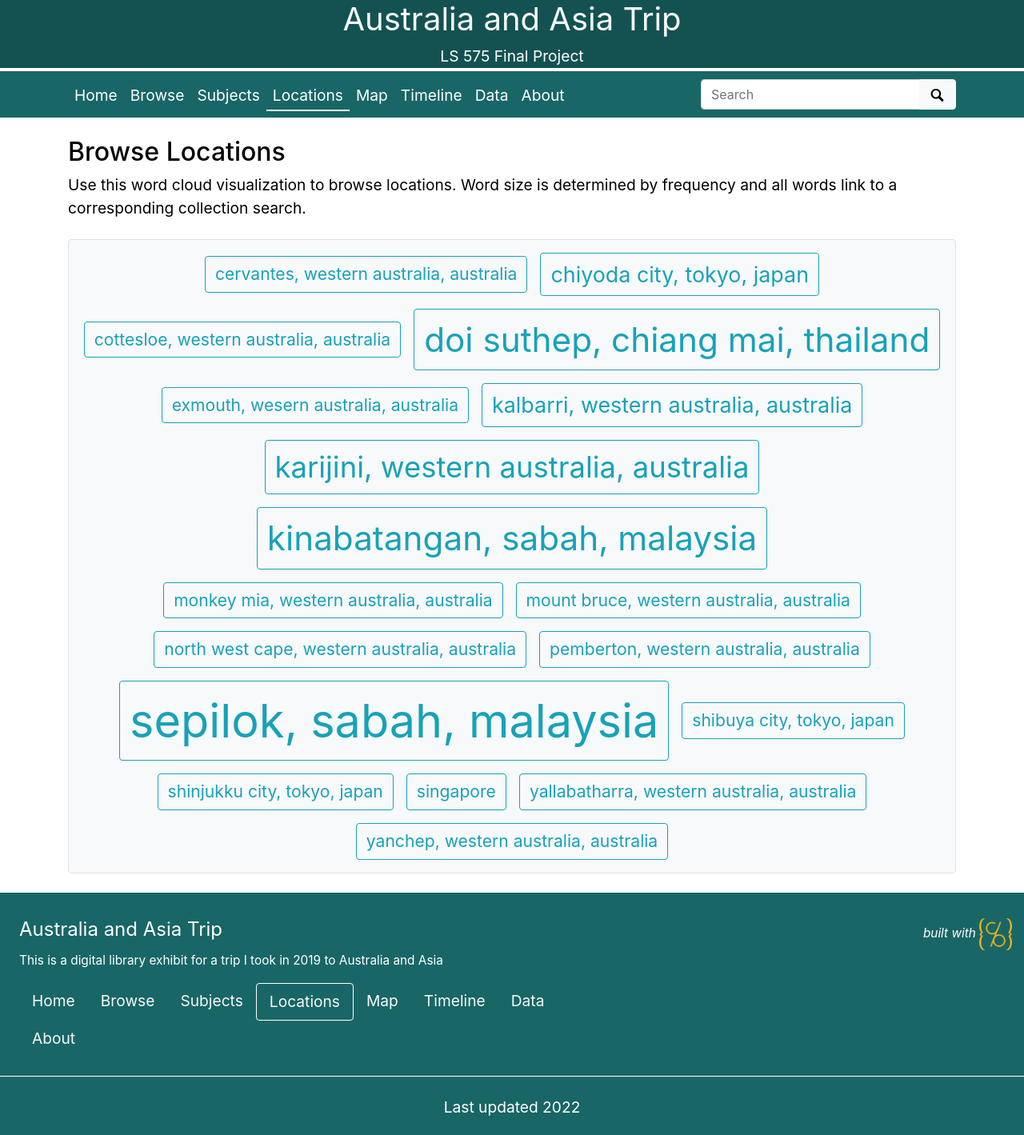
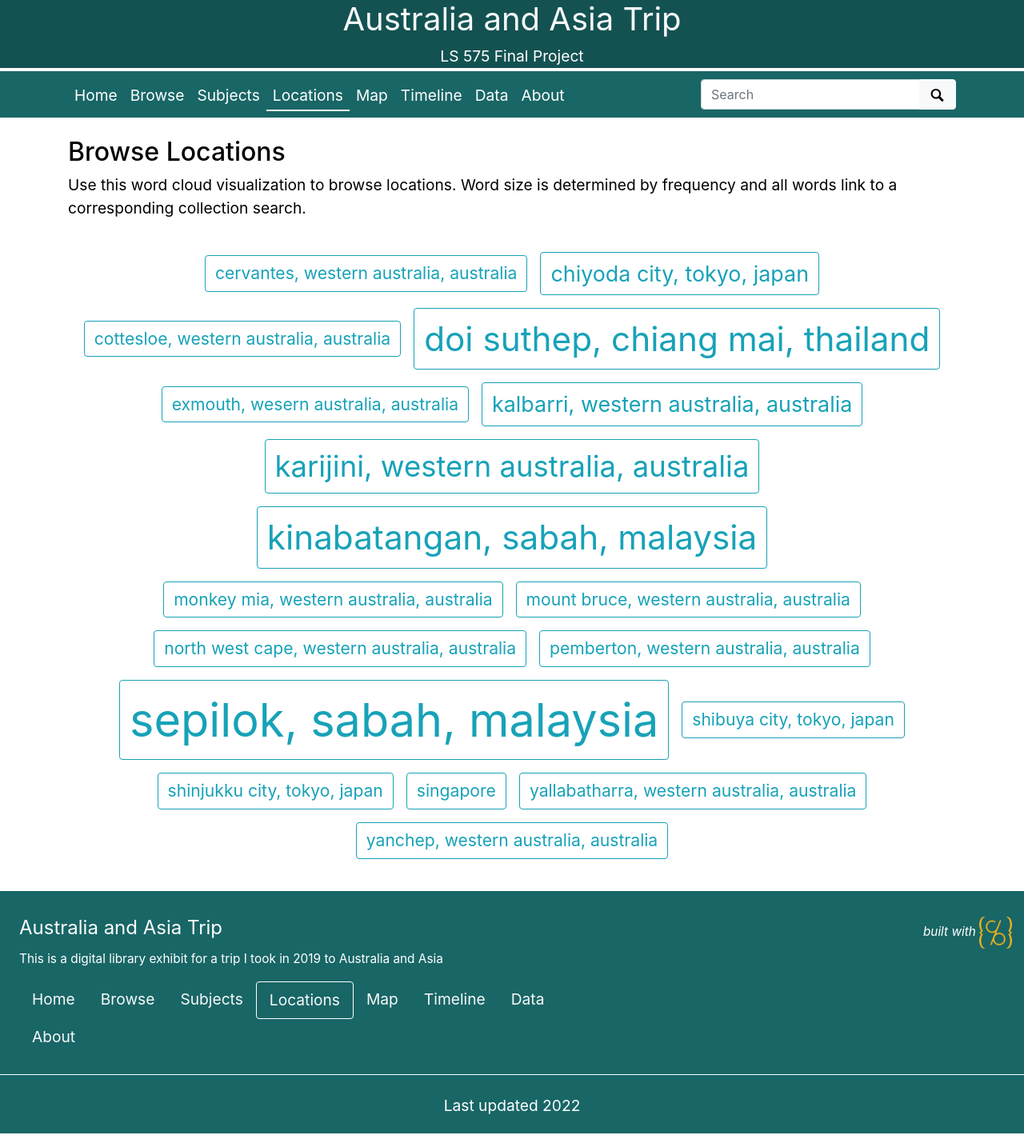
Before and after one commit to mikasmith97/final.github.io, a Jekyll site: the page built from pages/locations.md, in a window 1280 px wide. Shown: the whole page at 80% size. Built offline with Jekyll 4.4.1, drawn with Linux system fonts in a browser that asks for light colours.

Commit message:
Update cloud.html

```diff
--- a/_layouts/cloud.html
+++ b/_layouts/cloud.html
@@ -28,5 +28,5 @@ layout: page
 {%- endif -%}
 
 {% assign cloud_id = "cloud-div-" | append: fields | slugify %}
-<div id="{{ cloud_id }}" class="text-center my-4 bg-{% unless page.background %}light{% else %}{{page.background}}{% endunless %} border rounded p-2"></div>
+<div id="{{ cloud_id }}" class="text-center my-4 p-2"></div>
 {% include js/cloud-js.html fields=fields min=min stopwords=stopwords button=page.button shuffle=page.shuffle id=cloud_id %}
```
